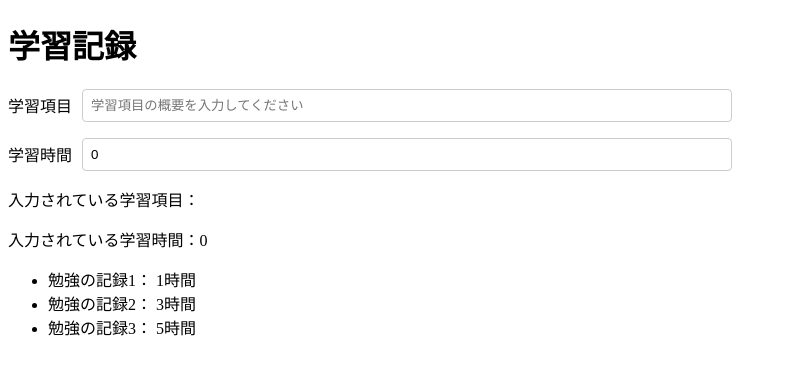
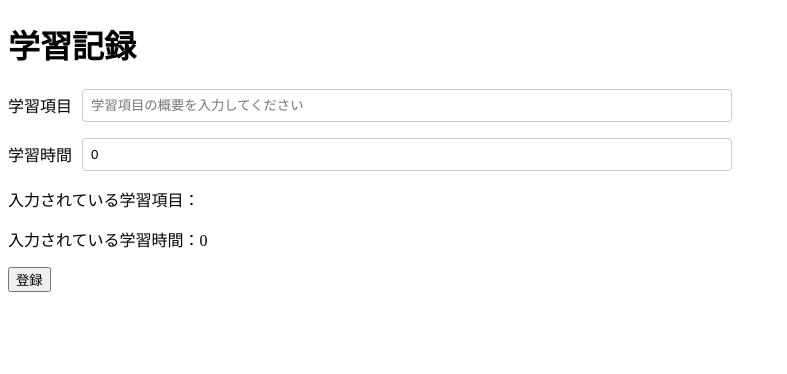
Before and after one commit to tasaishogo/sample-vite, a React (Vite) app: page / in a window 1280 px wide. Shown: the top 374 px of the page, without its empty margins (0-787 px from the left). Built offline with nearby package versions, Linux system fonts and the light colour scheme.

Commit message:
学習の記録処理を実装

```diff
--- a/src/LearningLog.jsx
+++ b/src/LearningLog.jsx
@@ -7,6 +7,7 @@ import { LogList } from './components/LogList'
 export const LearningLog = () => {
   const [logTitle, setLogTitle] = useState('')
   const [logTime, setLogTime] = useState(0)
+  const [records, setRecords] = useState([]);
 
   const onChangeLogTitle = (e) => {
     setLogTitle(e.target.value)
@@ -21,16 +22,18 @@ export const LearningLog = () => {
     { label: "学習時間", key: "time", type: "number", placeholder: "学習時間を入力してください", value: logTime, onChange: onChangeLogTime }
   ]
 
-  const records = [
-    { title: "勉強の記録1", time: 1 },
-    { title: "勉強の記録2", time: 3 },
-    { title: "勉強の記録3", time: 5 }
-  ]
+  const addLearningLog = ({ records, title, time }) => {
+    setRecords([...records, { title, time }])
+    setLogTitle('')
+    setLogTime(0)
+  }
+
   return (
     <>
       <h1>学習記録</h1>
       <FormGroups items={InputItems} />
       <PreviewList items={InputItems} />
+      <button onClick={() => addLearningLog({ records, title: logTitle, time: logTime })}>登録</button>
       <LogList logs={records} />
     </>
   )
```
